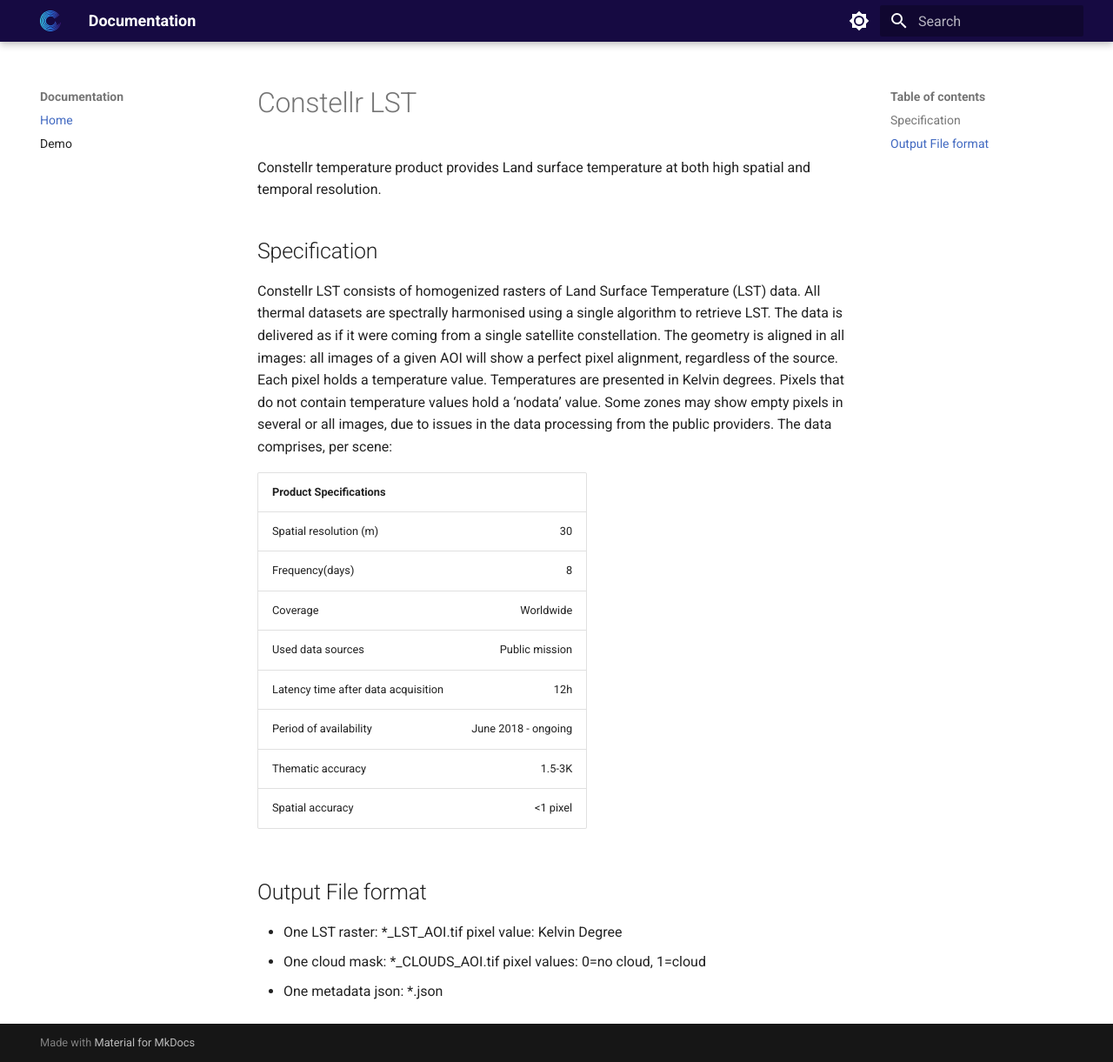
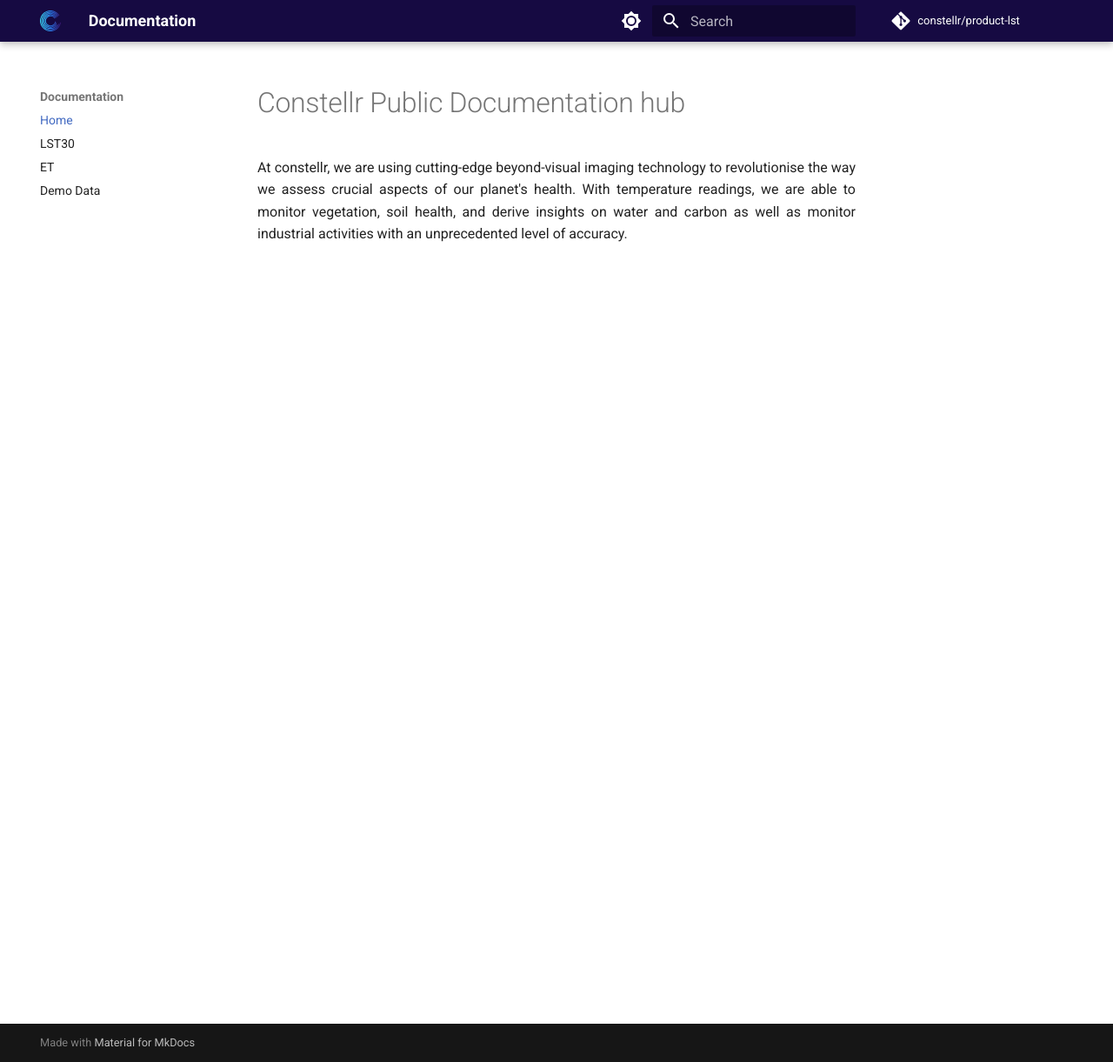
Before and after one commit to constellr/product-lst, an MkDocs documentation site: the page built from docs/index.md, in a window 1280 px wide and 1221 px high. Shown: the whole window at 87% size. Built offline with MkDocs 1.6.1 and Material for MkDocs 9.7.7, drawn with Linux system fonts in a browser that asks for light colours; comment, search, counter and statistics services are not loaded; the version menu is left out.

Commit message:
adding empty ET page

```diff
--- a/docs/index.md
+++ b/docs/index.md
@@ -1,38 +1,3 @@
-# Constellr LST
+# Constellr Public Documentation hub
 
-Constellr temperature product provides Land surface temperature at both high spatial and temporal
-resolution.
-
-
-## Specification
-
-Constellr LST consists of homogenized rasters of Land Surface Temperature (LST) data. All thermal
-datasets are spectrally harmonised using a single algorithm to retrieve LST.
-The data is delivered as if it were coming from a single satellite constellation.
-The geometry is aligned in all images: all images of a given AOI will show a perfect pixel alignment,
-regardless of the source.
-Each pixel holds a temperature value. Temperatures are presented in Kelvin degrees.
-Pixels that do not contain temperature values hold a ‘nodata’ value. Some zones may show empty pixels in
-several or all images, due to issues in the data processing from the public providers. The data comprises,
-per scene:
-
-
-| Product Specifications                |                       |
-|---                                    |----:                  |
-| Spatial resolution (m)                | 30                    |
-| Frequency(days)                       | 8                     |
-| Coverage                              | Worldwide             |
-| Used data sources                     | Public mission        |
-| Latency time after data acquisition   | 12h                   |
-| Period of availability                | June 2018 - ongoing   |
-| Thematic accuracy                     |  1.5-3K               |
-| Spatial accuracy                      | <1 pixel              |
-
-
-## Output File format
-
-- One LST raster: *_LST_AOI.tif
-    pixel value: Kelvin Degree
-- One cloud mask: *_CLOUDS_AOI.tif
-    pixel values: 0=no cloud, 1=cloud
-- One metadata json: *.json
+At constellr, we are using cutting-edge beyond-visual imaging technology to revolutionise the way we assess crucial aspects of our planet's health. With temperature readings, we are able to monitor vegetation, soil health, and derive  insights on water and carbon as well as monitor industrial activities with an unprecedented level of accuracy.
--- a/docs/stylesheets/extra.css
+++ b/docs/stylesheets/extra.css
@@ -11,3 +11,39 @@
     --md-default-bg-color: rgb(15, 6, 40);
     --font-family: Inter, sans-serif;
 }
+
+
+/* Figure and Table Counter */
+body { counter-reset: imageCounter tableCounter; }
+figcaption[tag="image"] { counter-increment: imageCounter; }
+figcaption[tag="table"] { counter-increment: tableCounter; }
+figcaption[tag="equation"] { counter-increment: equationCounter; }
+figcaption[tag="image"]:before {
+    content: "Figure " counter(imageCounter) ": ";
+}
+figcaption[tag="table"]:before {
+    content: "Table " counter(tableCounter) ": ";
+}
+figcaption[tag="equation"]:before {
+    content: "Equation " counter(equationCounter) ": ";
+}
+
+/* Centering tables, figcaptions and paragraphs */
+.md-typeset .md-typeset__table {
+    display: block;
+}
+.md-typeset__table table:not([class]) {
+    display: table;
+}
+figcaption {
+    text-align: center;
+}
+
+p {
+    text-align: justify;
+}
+
+img {
+    display: block;
+    margin: auto;
+}
--- a/mkdocs.yml
+++ b/mkdocs.yml
@@ -3,10 +3,15 @@
 
 site_name: Documentation
 site_url: https://github.com/constellr/product-lst
+repo_url: https://github.com/constellr/product-lst
+repo_name: constellr/product-lst
+
 edit_uri: https://github.com/constellr/product-lst/tree/main/docs/
 nav:
   - Home: index.md
-  - Demo: demo.md
+  - LST30: lst.md
+  - ET: et.md
+  - Demo Data: demo.md
 
 
 theme:
@@ -18,6 +23,7 @@
     #- navigation.top
     #- toc.integrate
     - content.tooltips
+  text-align: right
 
   palette:
     # Palette toggle for light mode
@@ -33,7 +39,12 @@
 extra_css:
   - stylesheets/extra.css
 
+strict: true
+
 markdown_extensions:
+  - attr_list
+  - md_in_html
+  - footnotes
   - pymdownx.arithmatex:
       generic: true
 
@@ -44,8 +55,12 @@
 
 plugins:
   - search
+  - mike
   - bibtex:
       bib_file: docs/refs.bib
-      cite_style: "pandoc"
-markdown_extensions:
-  - footnotes
+      # cite_style: "pandoc"
+
+
+extra:
+  version:
+    provider: mike
--- a/pyproject.toml
+++ b/pyproject.toml
@@ -7,9 +7,10 @@
 ]
 dependencies = [
     "mkdocs>=1.5.3",
-    "mkdocs-material>=9.5.12",
-    "mkdocs-bibtex>=2.14.1",
     "pandoc>=2.3",
+    "mkdocs-material>=9.5.15",
+    "mkdocs-bibtex>=2.14.4",
+    "mike>=2.0.0",
 ]
 requires-python = "==3.12.*"
 readme = "README.md"
```
Also changed, not shown: README.md (+1 -0 lines), docs/lst.md (added, +38 -0 lines), docs/et.md (added), 2 other files.
